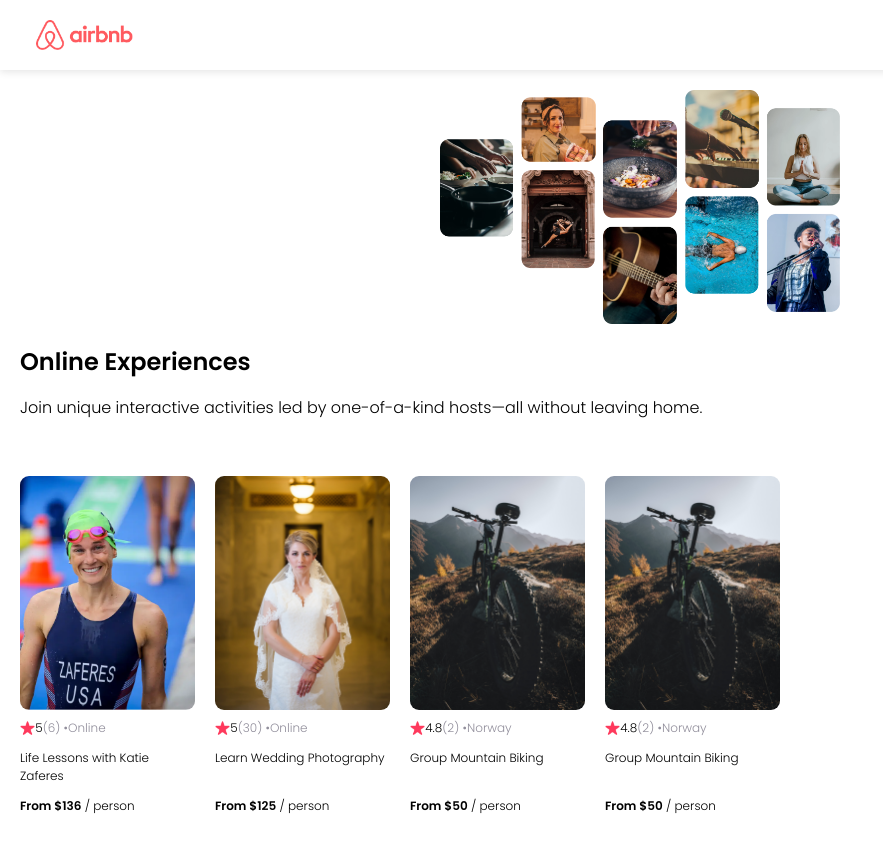
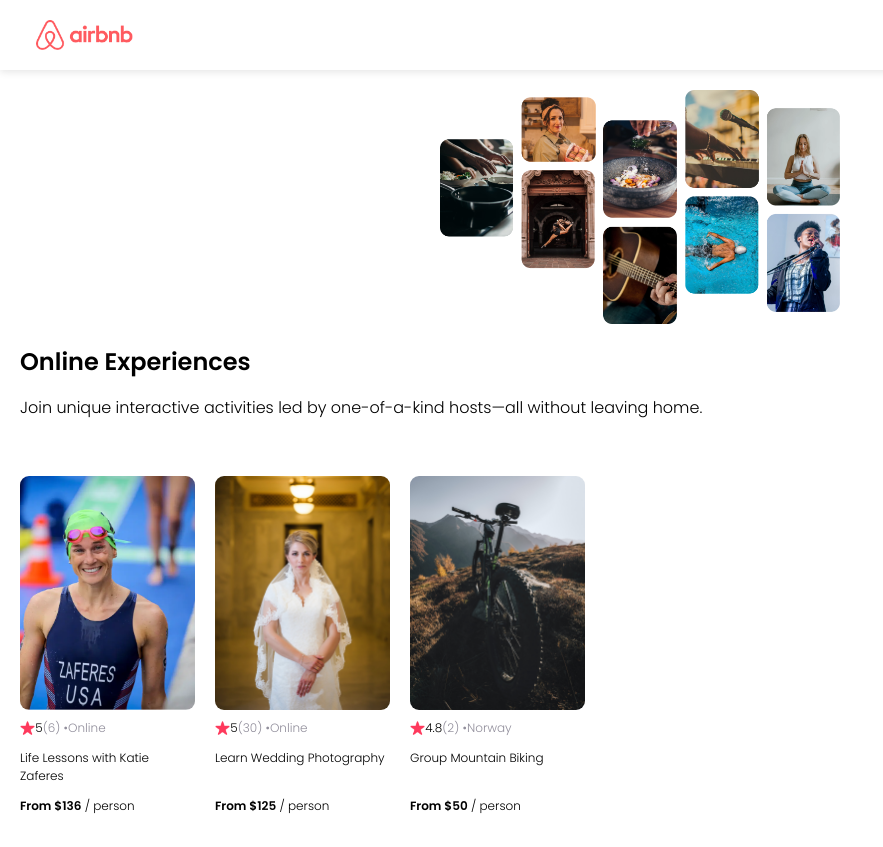
Before and after one commit to jameel-fullstackdeveloper/react-airbnb, a React (Vite) app: page / in a window 1280 px wide. Shown: the whole page, without its empty margins (0-883 px from the left). Built offline with nearby package versions, Linux system fonts and the light colour scheme.

Commit message:
modified

```diff
--- a/src/data.js
+++ b/src/data.js
@@ -37,18 +37,5 @@ export default [
         },
         location: "Norway",
         openSpots: 3,
-    },
-    {
-        id: 3,
-        title: "Group Mountain Biking",
-        description: "Experience the beautiful Norwegian landscape and meet new friends all while conquering rugged terrain on your mountain bike. (Bike provided!)",
-        price: 50,
-        coverImg: "mountain-bike.png",
-        stats: {
-            rating: 4.8,
-            reviewCount: 2
-        },
-        location: "Norway",
-        openSpots: 3,
     }
 ]
```
Also changed, not shown: src/App.jsx (+6 -2 lines).
